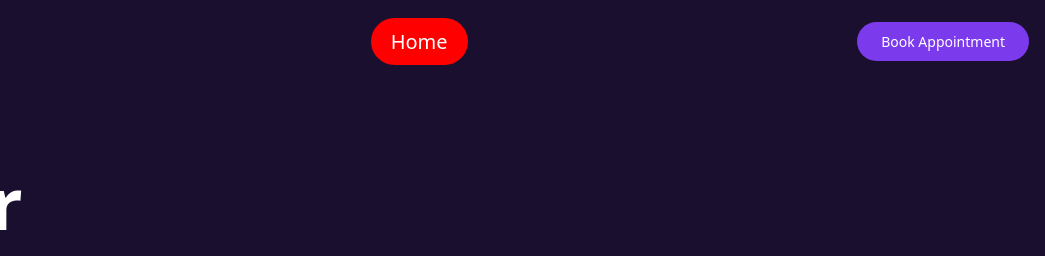
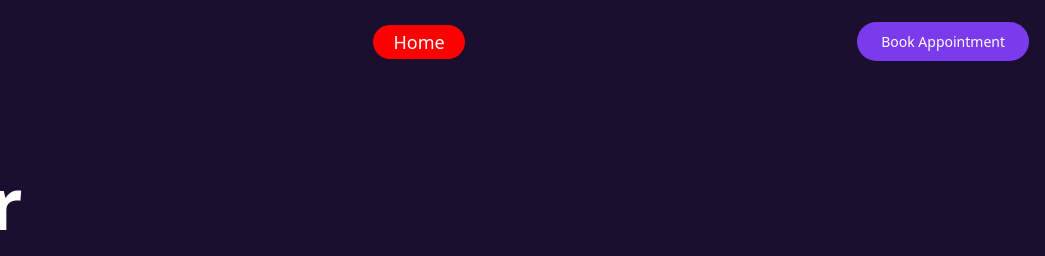
Before and after one commit to mohanrajnagooran/Talisma-FInance, a plain HTML site: page index.html in a window 1280 px wide. Shown: the top 256 px of the page, 235-1280 px from the left. Drawn offline with Linux system fonts and the light colour scheme.

Commit message:
changes some heading

```diff
--- a/style.css
+++ b/style.css
@@ -47,11 +47,11 @@
 .nav-desktop a,
 .nav-mobile a {
   text-decoration: none;
-  font-size: 20px;
+  font-size: 18px;
   color: white;
   transition: 0.3s;
   background: red;
-  padding: 10px 20px;
+  padding: 5px 20px;
   border-radius: 999px;
 }
 
```
